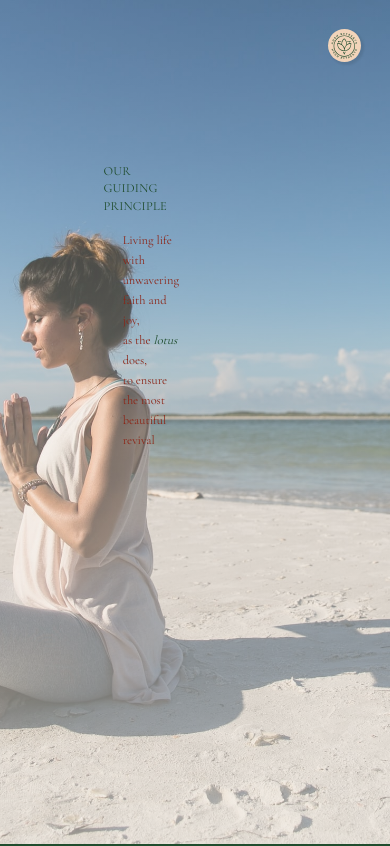
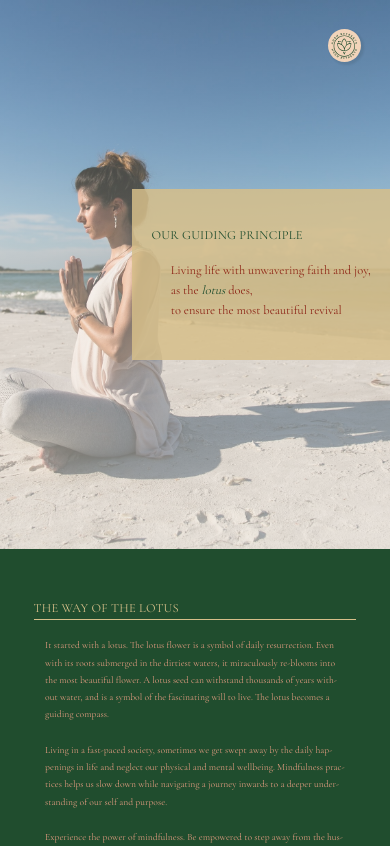
Before and after one commit to jieqiangt/the-hush-retreat, a Next.js app: page /discover in a window 390 px wide. Shown: the top 846 px of the page. Built offline with nearby package versions, Linux system fonts and the light colour scheme.

Commit message:
- corrected guiding principle section placement of box in banner - added media query to reduce size of spacing between nav items with width change

```diff
--- a/sass/layout/layout.module.scss
+++ b/sass/layout/layout.module.scss
@@ -121,6 +121,10 @@
     gap: 15rem;
     font-weight: $font-weight-xs;
 
+    @include media-queries(tab-lg-land) {
+      gap: 12rem;
+    }
+
     @include media-queries(tab-land) {
       flex-direction: column;
       gap: 8rem;
--- a/sass/pages/discover.module.scss
+++ b/sass/pages/discover.module.scss
@@ -29,24 +29,48 @@
     ),
     (bottom 80% right 54%)
   );
-  position: relative;
-  display: flex;
-  justify-content: center;
-  align-items: center;
+
+  @include media-queries(tab-land) {
+    height: 75vh;
+  }
+
+  @include media-queries(phone-xl) {
+    height: 65vh;
+  }
+
+  @include media-queries(phone) {
+    height: 60vh;
+  }
 
   &--box {
-    background-color: transparent;
     font-size: $font-size-text-lg;
     transition-delay: 0.6s;
-    margin-left: 20rem;
+    padding: 8rem 25rem 8rem 4rem;
 
-    @include media-queries(xl-screen) {
-      margin-left: 24rem;
-      margin-bottom: 30rem;
+
+
+    @include media-queries(laptop-sm) {
+      font-size: $font-size-header-md;
+      padding: 10rem 15rem 10rem 4rem;
     }
 
-    @include media-queries(laptop) {
-      margin-bottom: 48rem;
+    @include media-queries(tab-lg-land) {
+      font-size: $font-size-text-lg;
+      padding: 8rem 12rem 8rem 4rem;
+    }
+
+    @include media-queries(tab-land) {
+      font-size: $font-size-text-lg;
+      padding: 8rem 8rem 8rem 4rem;
+    }
+
+    @include media-queries(phone-lg) {
+      font-size: $font-size-text-lg;
+      padding: 8rem 4rem 8rem 4rem;
+    }
+
+    @include media-queries(phone) {
+      padding: 6rem 4rem 6rem 4rem;
     }
   }
 
```
